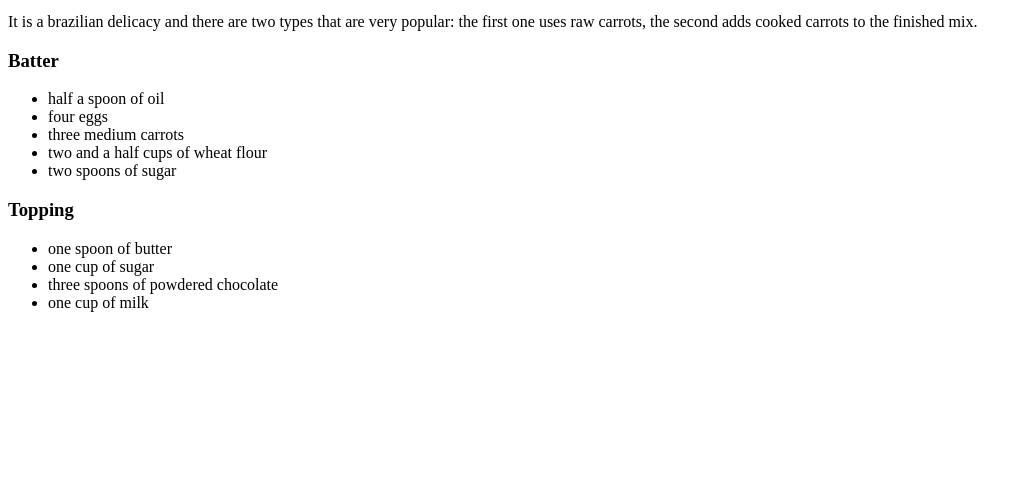
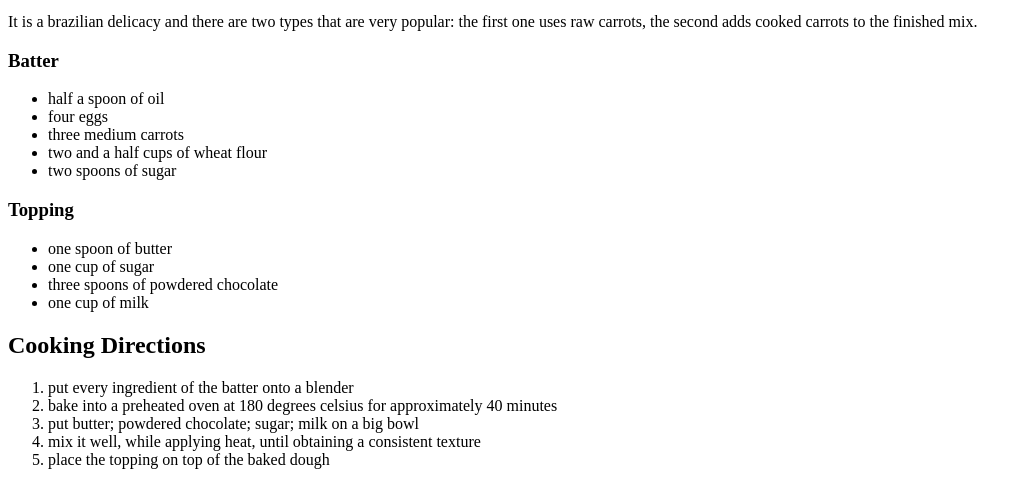
Before and after one commit to Shiosal/odin-recipes, a plain HTML site: page recipes/carrotcake.html in a window 1280 px wide. Shown: the part 421-906 px from the top of the page, without its empty margins (0-1032 px from the left). Before the commit the page ends 800 px from the top, so only its background shows below. Drawn offline with Linux system fonts and the light colour scheme.

Commit message:
added directions for carrot cake

```diff
--- a/recipes/carrotcake.html
+++ b/recipes/carrotcake.html
@@ -23,5 +23,13 @@
             <li>one cup of sugar </li>
             <li>three spoons of powdered chocolate</li>
             <li>one cup of milk </li></ul>
+
+            <h2>Cooking Directions</h2>
+
+            <ol><li>put every ingredient of the batter onto a blender</li>
+                <li>bake into a preheated oven at 180 degrees celsius for approximately 40 minutes</li>
+                <li>put butter; powdered chocolate; sugar; milk on a big bowl</li>
+                <li>mix it well, while applying heat, until obtaining a consistent texture</li>
+                <li>place the topping on top of the baked dough</li></ol>
 </body>
 </html>
```
